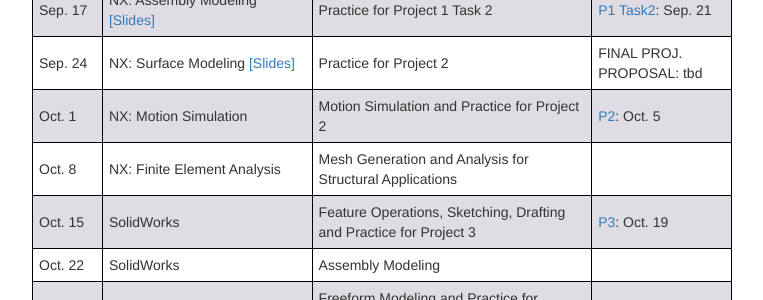
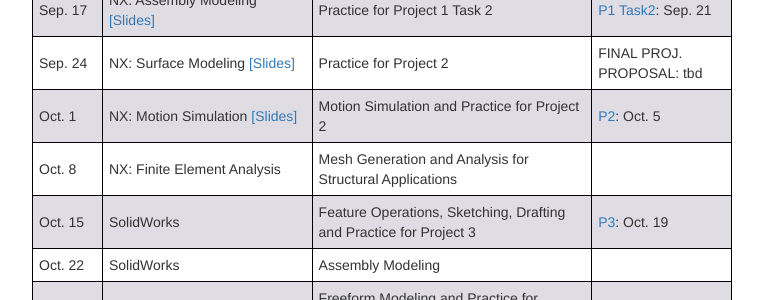
Before and after one commit to me5763/lab-fs19, a Jekyll site: the page built from index.md, in a window 1280 px wide and 900 px high, scrolled down 1084 px. Shown: the part 152-452 px from the top of the window, without its empty margins (258-1021 px from the left). Built offline with Jekyll 4.4.1, drawn with Linux system fonts in a browser that asks for light colours; nearby versions of some CDN libraries.

Commit message:
update index adding link of motion simulation link

```diff
--- a/index.md
+++ b/index.md
@@ -84,7 +84,7 @@ Office Hours: M & W 3:00PM-4:00PM
 
 <tr>
 <td markdown="span">Oct. 1</td>
-<td markdown="span">NX: Motion Simulation</td>
+<td markdown="span">NX: Motion Simulation [[Slides]](https://docs.google.com/presentation/d/1Oyh59mM9PEKepCoEHBgPrRdHGKUHVhp44xZuY7_urHQ/edit?usp=sharing)</td>
 <td markdown="span">Motion Simulation and Practice for Project 2</td>
 <td markdown="span">[P2](pages/project-2-bottle.html): Oct. 5</td>
 </tr>
```
